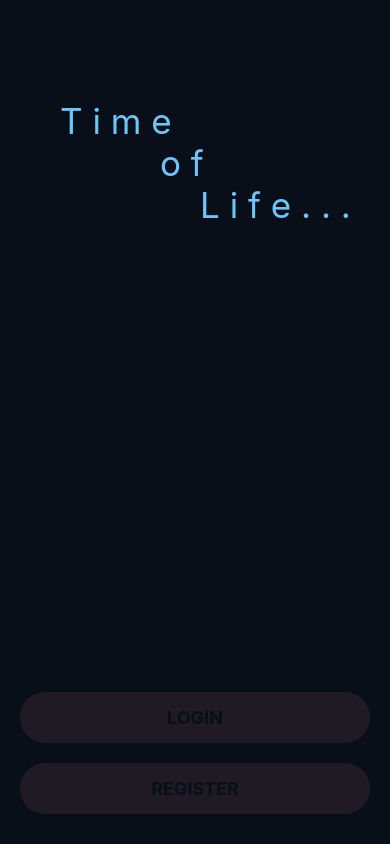
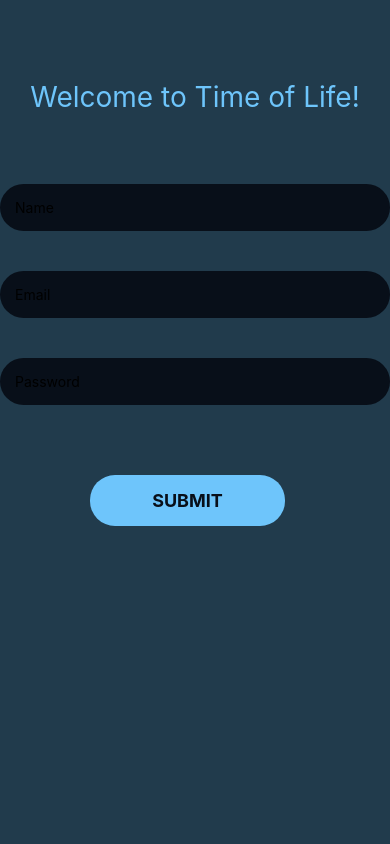
Before and after one commit to veroca88/time-of-life-app, a React Native app: screen / in a window 390 px wide. Built offline with nearby package versions, Linux system fonts and the light colour scheme.

Commit message:
Create Register form using hooks

```diff
--- a/App.js
+++ b/App.js
@@ -1,7 +1,8 @@
 import React from "react";
-import { StyleSheet, Text, View } from "react-native";
 import WelcomeScreen from "./app/screens/WelcomeScreen";
+import RegisterFormScreen from "./app/screens/RegisterFormScreen";
 
 export default function App() {
-  return <WelcomeScreen />;
+  return <RegisterFormScreen />;
+  // return <WelcomeScreen />;
 }
--- a/app.json
+++ b/app.json
@@ -5,9 +5,8 @@
     "platforms": ["ios", "android", "web"],
     "version": "1.0.0",
     "orientation": "portrait",
-    "icon": "./app/assets/icon.png",
     "splash": {
-      "image": "./app/assets/splash.png",
+      "image": "./app/assets/images/splash.png",
       "resizeMode": "contain",
       "backgroundColor": "#ffffff"
     },
--- a/app/components/Screen.js
+++ b/app/components/Screen.js
@@ -2,8 +2,10 @@ import React from "react";
 import Constants from "expo-constants";
 import { StyleSheet, SafeAreaView } from "react-native";
 
-function Screen({ children }) {
-  return <SafeAreaView style={styles.container}>{children}</SafeAreaView>;
+function Screen({ children, style }) {
+  return (
+    <SafeAreaView style={[styles.container, style]}>{children}</SafeAreaView>
+  );
 }
 
 const styles = StyleSheet.create({
--- a/app/screens/RegisterFormScreen.js
+++ b/app/screens/RegisterFormScreen.js
@@ -1,15 +1,96 @@
-import React from "react";
-import { StyleSheet } from "react-native";
+import React, { useState } from "react";
+import { StyleSheet, TextInput, View, Text } from "react-native";
 import * as Yup from "yup";
 
 import Screen from "../components/Screen";
+import colors from "../config/colors";
+import App from "../../App";
+import AppButton from "../components/AppButton";
+
+const validationSchema = Yup.object().shape({
+  name: Yup.string().required().label("Name"),
+  email: Yup.string().required().email().label("Email"),
+  password: Yup.string().required().min(6).label("Password"),
+});
 
 function RegisterFormScreen(props) {
-  return <Screen></Screen>;
+  const [name, setName] = useState();
+  const [email, setEmail] = useState();
+  const [password, setPassword] = useState();
+  return (
+    <Screen style={styles.screen}>
+      <View>
+        <Text style={styles.text}>Welcome to Time of Life!</Text>
+      </View>
+      <View>
+        <TextInput
+          style={styles.container}
+          autoCapitalize="none"
+          autoCorrect={false}
+          keyboardType="default"
+          placeholder="Name"
+          onChangeText={(text) => setName(text)}
+        />
+      </View>
+      <View>
+        <TextInput
+          style={styles.container}
+          autoCapitalize="none"
+          autoCorrect={false}
+          keyboardType="email-address"
+          placeholder="Email"
+          onChangeText={(text) => setEmail(text)}
+        />
+      </View>
+      <View>
+        <TextInput
+          style={styles.container}
+          autoCapitalize="none"
+          autoCorrect={false}
+          placeholder="Password"
+          onChangeText={(text) => setPassword(text)}
+          secureTextEntry
+        />
+        <AppButton
+          title={"Submit"}
+          color="lightBlue"
+          style={styles.buttonSubmit}
+          onPress={() => console.log("Clicked")}
+        />
+      </View>
+    </Screen>
+  );
 }
 
 const styles = StyleSheet.create({
-  container: {},
+  buttonSubmit: {
+    width: "50%",
+    marginTop: 60,
+    marginLeft: 90,
+    color: colors.mediumDarkBlue,
+  },
+  container: {
+    backgroundColor: colors.darkBlue,
+    borderRadius: 25,
+    flexDirection: "row",
+    width: "100%",
+    marginTop: 30,
+    padding: 15,
+    marginVertical: 10,
+  },
+  screen: {
+    padding: 20,
+    backgroundColor: colors.mediumDarkBlue,
+    width: "100%",
+  },
+  text: {
+    fontSize: 28,
+    color: colors.lightBlue,
+    textAlign: "center",
+    paddingTop: 80,
+    paddingBottom: 40,
+    padding: 20,
+  },
 });
 
 export default RegisterFormScreen;
--- a/package.json
+++ b/package.json
@@ -8,13 +8,17 @@
     "eject": "expo eject"
   },
   "dependencies": {
+    "@expo-google-fonts/inter": "^0.1.0",
+    "@use-expo/font": "^2.0.0",
     "expo": "~37.0.3",
+    "expo-font": "~8.1.0",
     "logkitty": "^0.7.1",
     "mem": "^4.0.0",
     "react": "~16.9.0",
     "react-dom": "~16.9.0",
     "react-native": "https://github.com/expo/react-native/archive/sdk-37.0.1.tar.gz",
-    "react-native-web": "~0.11.7"
+    "react-native-web": "~0.11.7",
+    "yup": "^0.29.1"
   },
   "devDependencies": {
     "babel-preset-expo": "~8.1.0",
```
Also changed, not shown: 1 other file (tests, documents, lock files or other folders).
